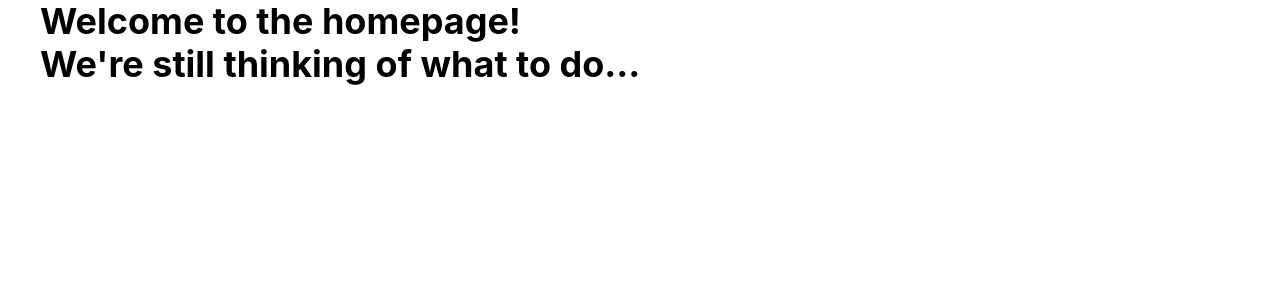
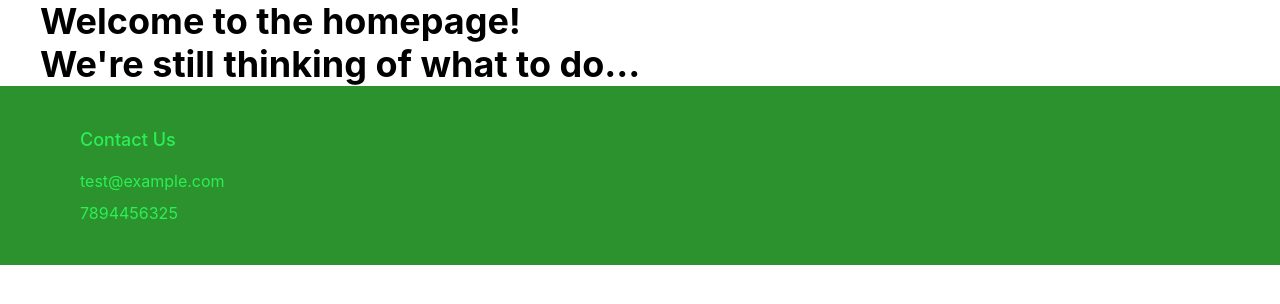
Before and after one commit to LeftistTachyon/cheesehacks-21, a Next.js app: page / in a window 1280 px wide. Shown: the top 304 px of the page. Built offline with nearby package versions, Linux system fonts and the light colour scheme.

Commit message:
Update footer.tsx
added footer

```diff
--- a/src/components/footer.tsx
+++ b/src/components/footer.tsx
@@ -1,3 +1,37 @@
-export default function Footer(): JSX.Element {
-	return <></>;
+import { ReactNode } from 'react';
+import {
+  Box,
+  Container,
+  Stack,
+  SimpleGrid,
+  Text,
+  useColorModeValue,
+} from '@chakra-ui/react';
+
+const ListHeader = ({ children }: { children: ReactNode }) => {
+  return (
+    <Text fontWeight={'500'} fontSize={'lg'} mb={2}>
+      {children}
+    </Text>
+  );
+};
+
+
+export default function LargeWithAppLinksAndSocial() {
+  return (
+    <Box
+      bgColor="brand.secondary"
+      color="brand.tertiary">
+      <Container as={Stack} maxW={'6xl'} py={10}>
+        <SimpleGrid columns={{ base: 1, sm: 2, md: 4 }} spacing={8}>
+          <Stack align={'flex-start'} >
+            <ListHeader>Contact Us</ListHeader>
+            <Text>test@example.com</Text>
+			<Text>7894456325</Text>
+          </Stack>
+
+        </SimpleGrid>
+      </Container>
+    </Box>
+  );
 }
```
